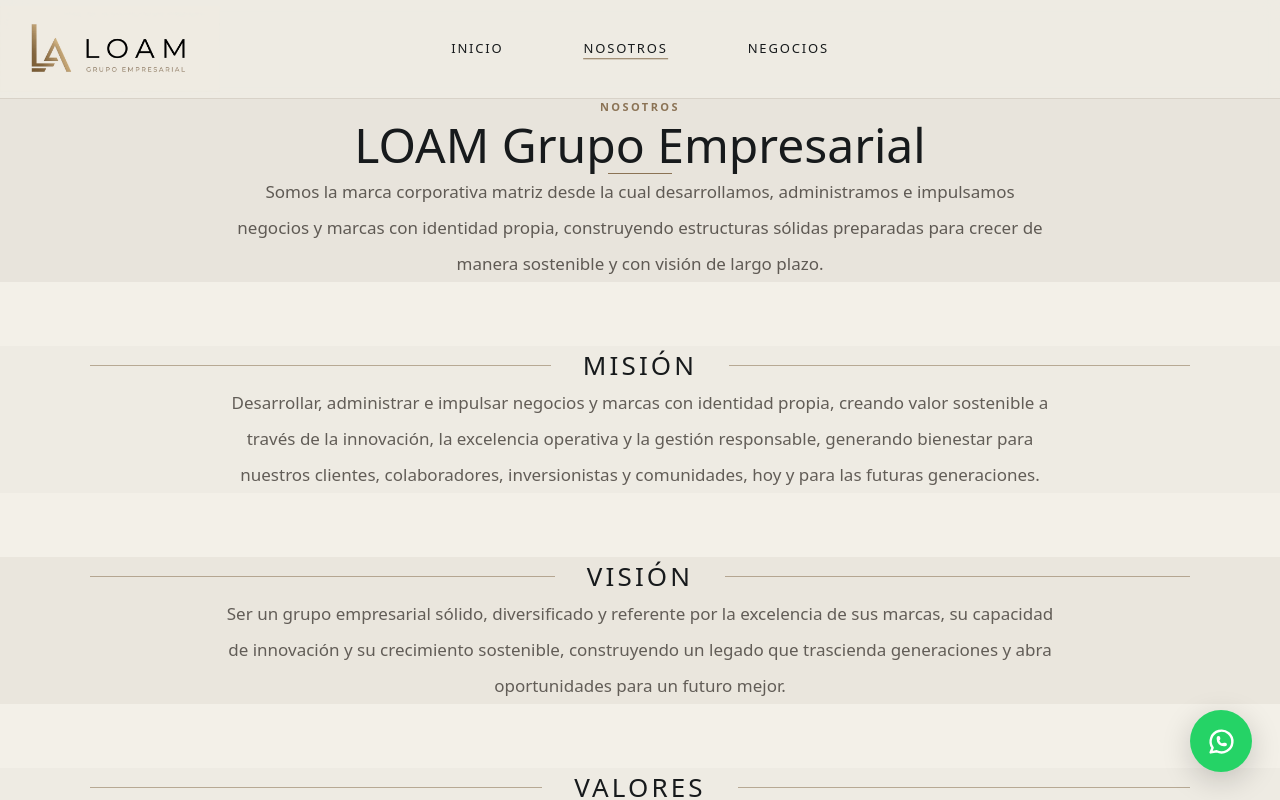
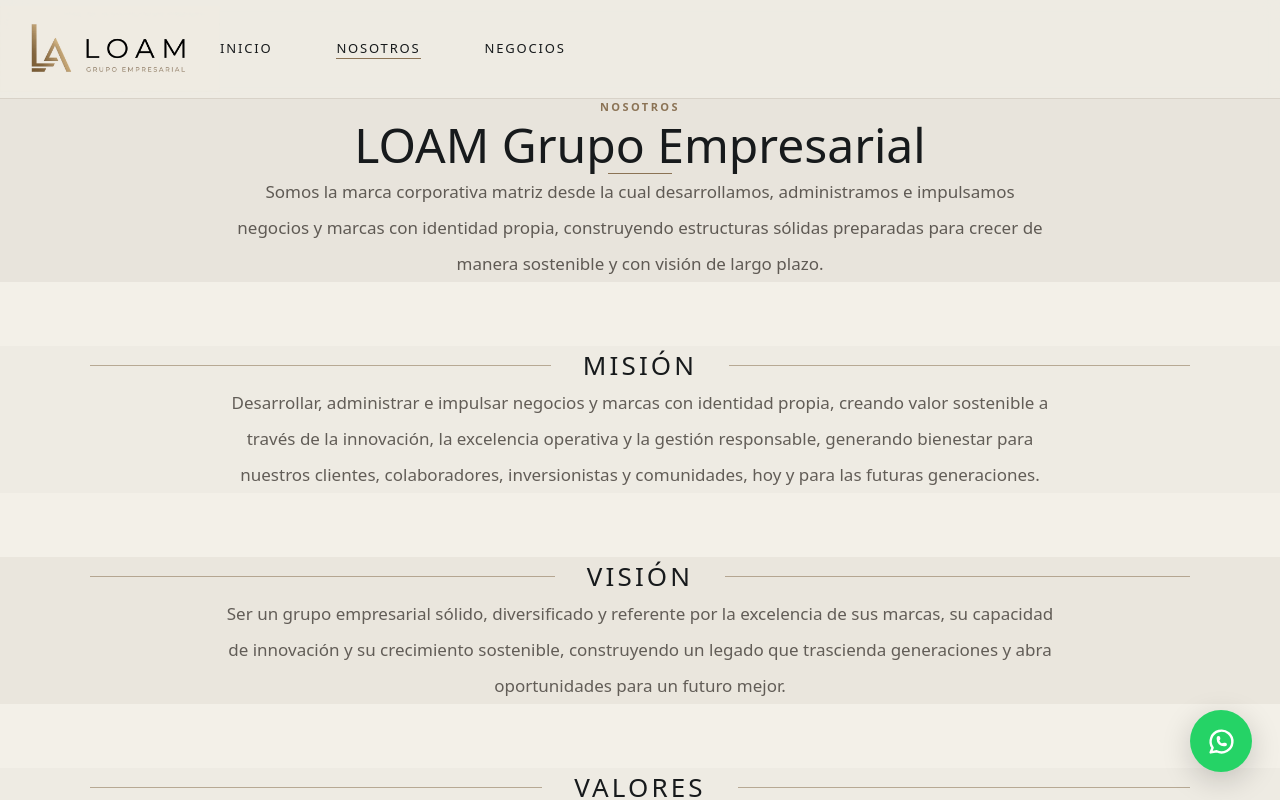
Before and after one commit to Grupo-Loam/grupo-loam, a Next.js app: page /nosotros in a window 1280 px wide. Shown: the top 800 px of the page. Built offline with nearby package versions, Linux system fonts and the light colour scheme.

Commit message:
Corrigiendo navbar

```diff
--- a/src/components/layout/Navbar.tsx
+++ b/src/components/layout/Navbar.tsx
@@ -10,7 +10,7 @@
   { name: "Nosotros", href: "/nosotros" },
   { name: "Negocios", href: "/#negocios" },
 
-  // Pendiente de implementación
+  // PENDIENTES DE IMPLEMENTACIÓN
   // { name: "Inversión", href: "/#inversion" },
   // { name: "Sostenibilidad", href: "/#sostenibilidad" },
   // { name: "Contacto", href: "/#contacto" },
@@ -34,8 +34,23 @@
 
   return (
     <header className="sticky top-0 z-50 w-full border-b border-[var(--color-border)] bg-[#EEEBE3]/95 backdrop-blur-md">
-      {/* CONTENEDOR */}
-      <div className="relative mx-auto flex h-[90px] w-full max-w-[1700px] items-center justify-between px-6 sm:px-8 md:h-[98px] lg:px-16 xl:px-20 2xl:px-24">
+      {/* CONTENEDOR PRINCIPAL */}
+      <div
+        className="
+          mx-auto
+          flex
+          h-[90px]
+          w-full
+          max-w-[1920px]
+          items-center
+          px-6
+          sm:px-8
+          md:h-[98px]
+          lg:px-14
+          xl:px-16
+          2xl:px-20
+        "
+      >
         {/* LOGO */}
         <Link
           href="/"
@@ -48,13 +63,35 @@
             width={260}
             height={105}
             priority
-            className="h-auto w-[175px] sm:w-[190px] md:w-[205px] lg:w-[220px]"
+            className="
+              h-auto
+              w-[175px]
+              sm:w-[190px]
+              md:w-[205px]
+              lg:w-[220px]
+            "
           />
         </Link>
 
-        {/* MENÚ DESKTOP CENTRADO REAL */}
-        <nav className="absolute left-1/2 top-1/2 hidden -translate-x-1/2 -translate-y-1/2 lg:flex">
-          <div className="flex items-center gap-14 xl:gap-20 2xl:gap-24">
+        {/* ======================================================
+            MENÚ DESKTOP
+            ml-auto = lo manda a la derecha
+            pr = evita que quede pegado al borde
+        ====================================================== */}
+        <nav
+          className="
+            ml-auto
+            hidden
+            items-center
+            lg:flex
+            lg:gap-12
+            lg:pr-8
+            xl:gap-16
+            xl:pr-12
+            2xl:gap-20
+            2xl:pr-16
+          "
+        >
           {links.map((link) => {
             const active = isActive(link.href);
 
@@ -72,7 +109,6 @@
               </Link>
             );
           })}
-          </div>
         </nav>
 
         {/* BOTÓN MÓVIL */}
@@ -81,47 +117,60 @@
           onClick={() => setOpen((current) => !current)}
           aria-label={open ? "Cerrar menú" : "Abrir menú"}
           aria-expanded={open}
-          className="relative flex h-10 w-10 items-center justify-center rounded-full transition hover:bg-black/5 focus:outline-none lg:hidden"
+          className="
+            relative
+            ml-auto
+            flex
+            h-10
+            w-10
+            items-center
+            justify-center
+            rounded-full
+            transition
+            hover:bg-black/5
+            focus:outline-none
+            lg:hidden
+          "
         >
           <div className="relative h-[17px] w-[23px]">
             <span
               className={`absolute left-0 top-0 h-[1.5px] bg-[var(--color-carbon)] transition-all duration-300 ${
-                open ? "top-[7.5px] w-[23px] rotate-45" : "w-[23px]"
+                open
+                  ? "top-[7.5px] w-[23px] rotate-45"
+                  : "w-[23px]"
               }`}
             />
 
             <span
               className={`absolute left-0 top-[7.5px] h-[1.5px] bg-[var(--color-carbon)] transition-all duration-300 ${
-                open ? "opacity-0" : "w-[17px] opacity-100"
+                open
+                  ? "opacity-0"
+                  : "w-[17px] opacity-100"
               }`}
             />
 
             <span
               className={`absolute bottom-0 right-0 h-[1.5px] bg-[var(--color-carbon)] transition-all duration-300 ${
-                open ? "bottom-[8px] w-[23px] -rotate-45" : "w-[20px]"
+                open
+                  ? "bottom-[8px] w-[23px] -rotate-45"
+                  : "w-[20px]"
               }`}
             />
           </div>
         </button>
       </div>
 
-      {/* MENÚ MÓVIL */}
+      {/* ======================================================
+          MENÚ MÓVIL
+      ====================================================== */}
       <div
         className={`overflow-hidden bg-[#EEEBE3] transition-all duration-500 lg:hidden ${
           open
-            ? "max-h-[700px] border-t border-[var(--color-border)] opacity-100"
+            ? "max-h-[500px] border-t border-[var(--color-border)] opacity-100"
             : "max-h-0 opacity-0"
         }`}
       >
-        <nav
-          className="w-full"
-          style={{
-            paddingLeft: "24px",
-            paddingRight: "24px",
-            paddingTop: "18px",
-            paddingBottom: "28px",
-          }}
-        >
+        <nav className="w-full px-6 pb-8 pt-5 sm:px-8">
           <div className="mx-auto w-full max-w-[520px]">
             {links.map((link) => {
               const active = isActive(link.href);
@@ -131,13 +180,18 @@
                   key={link.name}
                   href={link.href}
                   onClick={() => setOpen(false)}
-                  className="group flex w-full items-center justify-between border-b border-[var(--color-border)]/70"
-                  style={{
-                    paddingTop: "17px",
-                    paddingBottom: "17px",
-                    paddingLeft: "6px",
-                    paddingRight: "6px",
-                  }}
+                  className="
+                    group
+                    flex
+                    w-full
+                    items-center
+                    justify-between
+                    border-b
+                    border-[var(--color-border)]/70
+                    px-2
+                    py-[17px]
+                    last:border-0
+                  "
                 >
                   <span
                     className={`text-[12px] font-medium uppercase tracking-[0.16em] ${
```
Lines whose indentation alone changed are shown as unchanged.
